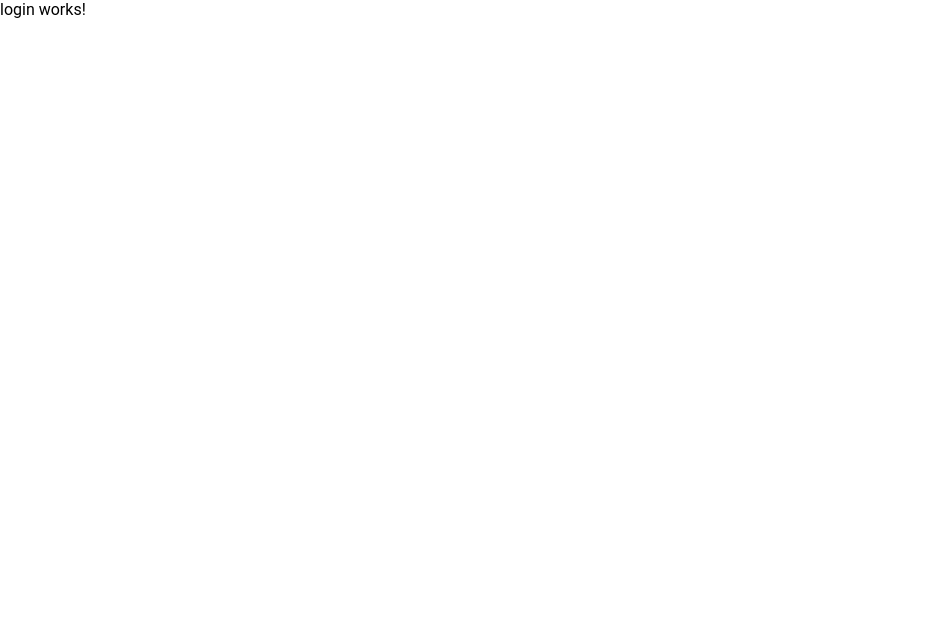
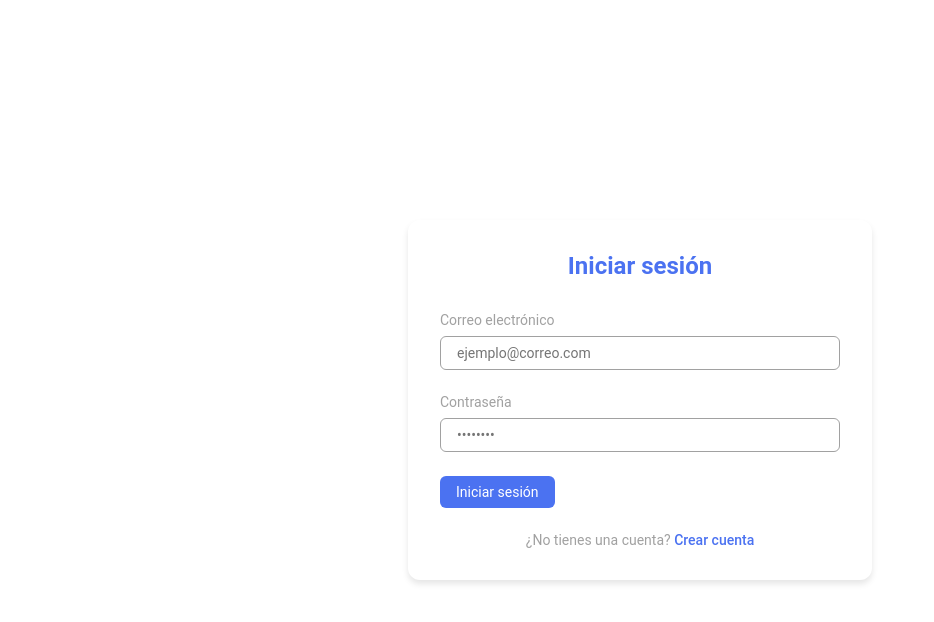
Before and after one commit to JeronimoToroC/GenSearchPortal, an Angular app in the folder frontend/: page /login in a window 1280 px wide. Shown: the top 622 px of the page, without its empty margins (0-934 px from the left). Built offline with nearby package versions, Linux system fonts and the light colour scheme.

Commit message:
Screen de login es implementado

```diff
--- a/frontend/src/screens/login/login.component.html
+++ b/frontend/src/screens/login/login.component.html
@@ -1 +1,36 @@
-<p>login works!</p>
+<main class="login">
+    <div class="login__container">
+        <h1 class="title1 login__title">Iniciar sesión</h1>
+        <form class="login__form" (ngSubmit)="onSubmit()">
+            <div class="login__form-group">
+                <label for="email">Correo electrónico</label>
+                <input
+                    type="email"
+                    id="email"
+                    [(ngModel)]="email"
+                    name="email"
+                    placeholder="ejemplo@correo.com"
+                />
+            </div>
+            <div class="login__form-group">
+                <label for="password">Contraseña</label>
+                <input
+                    type="password"
+                    id="password"
+                    [(ngModel)]="password"
+                    name="password"
+                    placeholder="••••••••"
+                />
+            </div>
+            <app-button
+                title="Iniciar sesión"
+                style="primary"
+                type="submit"
+            />
+        </form>
+        <p class="login__signup">
+            ¿No tienes una cuenta?
+            <a (click)="onSignUp()">Crear cuenta</a>
+        </p>
+    </div>
+</main>
--- a/frontend/src/screens/login/login.component.scss
+++ b/frontend/src/screens/login/login.component.scss
@@ -0,0 +1,73 @@
+@use 'colors';
+@use 'spaces';
+@use 'font-sizes';
+
+.login {
+    min-height: 100vh;
+    display: flex;
+    align-items: center;
+    justify-content: center;
+    background-color: colors.$white;
+
+    &__container {
+        width: 100%;
+        max-width: 400px;
+        padding: spaces.$space-32;
+        border-radius: 12px;
+        box-shadow: 0 4px 6px rgba(0, 0, 0, 0.1);
+    }
+
+    &__title {
+        text-align: center;
+        margin-bottom: spaces.$space-32;
+        color: colors.$primary;
+    }
+
+    &__form {
+        display: flex;
+        flex-direction: column;
+        gap: spaces.$space-24;
+    }
+
+    &__form-group {
+        display: flex;
+        flex-direction: column;
+        gap: spaces.$space-8;
+
+        label {
+            font-size: font-sizes.$font-14;
+            color: colors.$gray;
+        }
+
+        input {
+            padding: spaces.$space-8 spaces.$space-16;
+            border: 1px solid colors.$gray;
+            border-radius: 6px;
+            font-size: font-sizes.$font-14;
+            outline: none;
+            transition: all 0.2s ease;
+
+            &:focus {
+                border-color: colors.$primary;
+            }
+        }
+    }
+
+    &__signup {
+        margin-top: spaces.$space-24;
+        text-align: center;
+        font-size: font-sizes.$font-14;
+        color: colors.$gray;
+
+        a {
+            color: colors.$primary;
+            text-decoration: none;
+            cursor: pointer;
+            font-weight: 500;
+
+            &:hover {
+                text-decoration: underline;
+            }
+        }
+    }
+}
--- a/frontend/src/screens/login/login.component.ts
+++ b/frontend/src/screens/login/login.component.ts
@@ -1,11 +1,25 @@
 import { Component } from '@angular/core';
+import { FormsModule } from '@angular/forms';
+import { ButtonComponent } from '@common-components/Button/button.component';
 
 @Component({
-  selector: 'app-login',
-  imports: [],
-  templateUrl: './login.component.html',
-  styleUrl: './login.component.scss'
+    selector: 'app-login',
+    standalone: true,
+    imports: [FormsModule, ButtonComponent],
+    templateUrl: './login.component.html',
+    styleUrl: './login.component.scss'
 })
 export class LoginComponent {
+    email: string = '';
+    password: string = '';
 
+    onSubmit(): void {
+        // TODO: Implementar lógica de login
+        console.log('Login:', { email: this.email, password: this.password });
+    }
+
+    onSignUp(): void {
+        // TODO: Implementar redirección a registro
+        console.log('Redirigiendo a registro...');
+    }
 }
```
